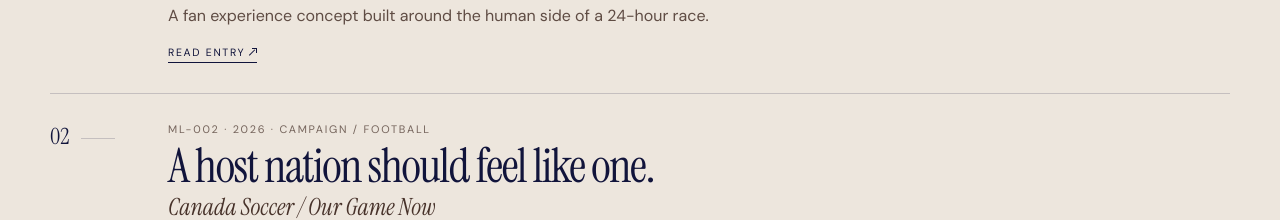
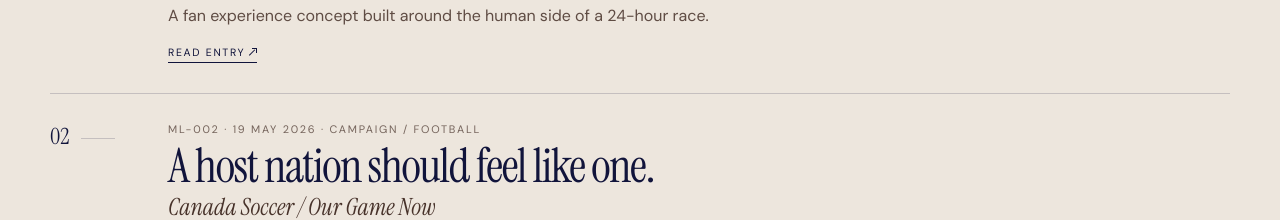
Before and after one commit to martalavina/marta-archive-portfolio, a Next.js app: page / in a window 1280 px wide. Shown: the part 1080-1300 px from the top of the page. Built offline with nearby package versions, Linux system fonts and the light colour scheme.

Commit message:
Correct Canada Soccer project date

```diff
--- a/app/page.js
+++ b/app/page.js
@@ -10,7 +10,7 @@
   },
   {
     code: 'ML-002',
-    date: '2026',
+    date: '19 MAY 2026',
     category: 'CAMPAIGN / FOOTBALL',
     title: 'A host nation should feel like one.',
     client: 'Canada Soccer / Our Game Now',
```
